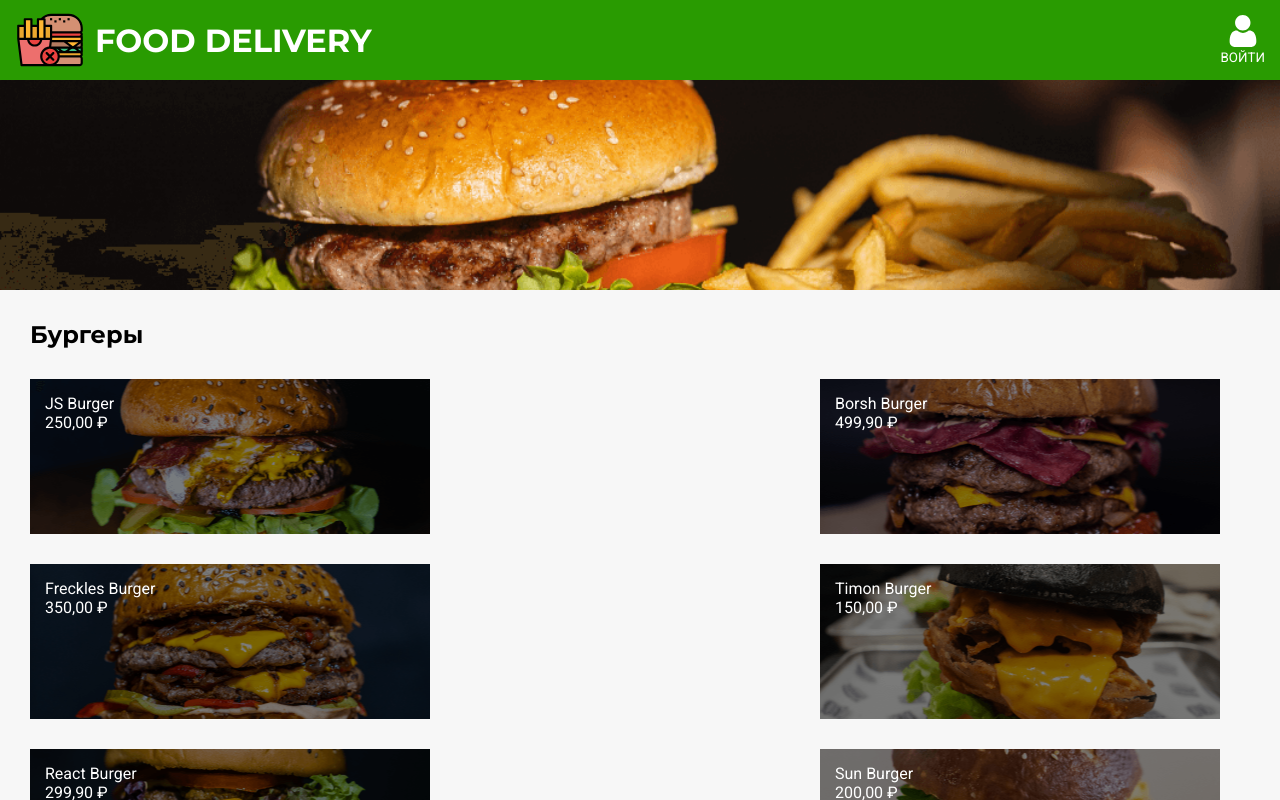
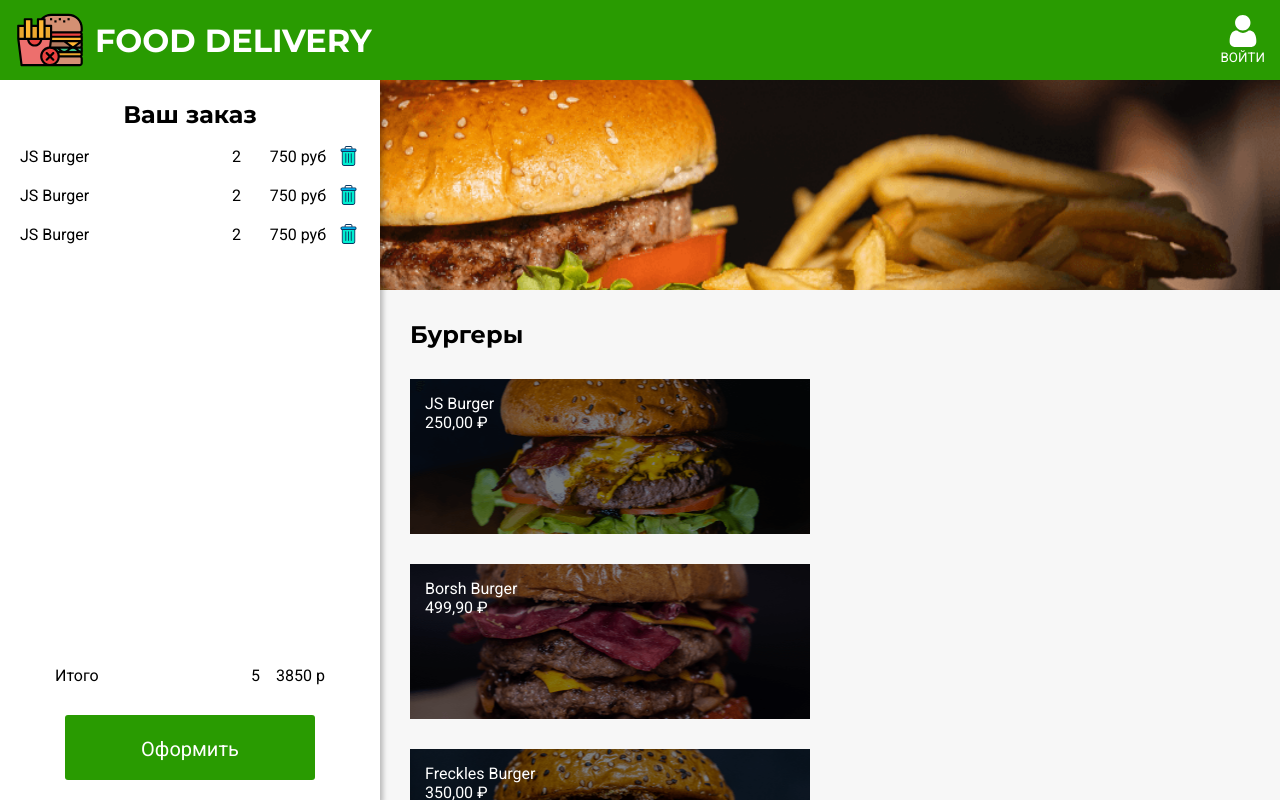
Before and after one commit to maksim994/food-delivery, a React (Create React App) app: page / in a window 1280 px wide. Shown: the top 800 px of the page. Built offline with nearby package versions, Linux system fonts and the light colour scheme.

Commit message:
Урок 6. Закрепляем пройденное

```diff
--- a/src/App.js
+++ b/src/App.js
@@ -5,7 +5,7 @@
 import { GlobalStyle } from './Components/GlobalStyle';
 import { BannerSection } from './Components/Banner';
 import { ModalItem } from './Components/ModalItem';
-
+import { Order } from './Components/Order';
 
 function App() {
 
@@ -15,6 +15,7 @@
     <React.Fragment>
       <GlobalStyle />
       <NavBar />
+      <Order />
       <BannerSection />
       <Menu setOpenItem={setOpenItem} />
       <ModalItem openItem={openItem} setOpenItem={setOpenItem}/>
--- a/src/Components/Menu.js
+++ b/src/Components/Menu.js
@@ -5,7 +5,7 @@
 
 const MenuStyled = styled.main`
   background-color: #F7F7F7;
-
+  margin-left: 380px;
 `
 
 
--- /dev/null
+++ b/src/Components/Order.js
@@ -0,0 +1,65 @@
+import React from 'react';
+import styled from 'styled-components';
+import { ModalButton } from './ModalButton';
+import { OrderListItem } from './OrderListItem';
+
+
+const OrderStyled = styled.section`
+  position: fixed;
+  display: flex;
+  flex-direction: column;
+  top: 80px;
+  left: 0px;
+  background-color: #fff;
+  min-width: 380px;
+  height: calc(100% - 80px);
+  box-shadow: 3px 4px 5px rgba(0, 0, 0, .25);
+  padding: 20px
+`;
+const OrderTitle = styled.h2`
+  text-align: center;
+`;
+
+const OrderContent = styled.div`
+  flex-grow: 1;
+`;
+
+const OrderList = styled.ul`
+
+`;
+
+
+const Total = styled.div`
+  display: flex;
+  margin: 0px 35px 30px;
+  & span:first-child{
+    flex-grow: 1
+  }
+`;
+
+const TotalPrice = styled.span`
+  text-align: right;
+  min-width: 65px;
+`;
+
+export const Order = () => {
+  return(
+    <OrderStyled>
+      <OrderTitle>Ваш заказ</OrderTitle>
+
+      <OrderContent>
+        <OrderList>
+          <OrderListItem />
+          <OrderListItem />
+          <OrderListItem />
+        </OrderList>
+      </OrderContent>
+      <Total>
+        <span>Итого</span>
+        <span>5</span>
+        <TotalPrice>3850 р</TotalPrice>
+      </Total>
+      <ModalButton>Оформить</ModalButton>
+    </OrderStyled>
+  )
+}
--- /dev/null
+++ b/src/Components/OrderListItem.js
@@ -0,0 +1,42 @@
+import React from 'react';
+import styled from 'styled-components';
+
+import trashImage from '../images/trash.svg';
+
+const OrderItemStyles = styled.li`
+  display: flex;
+  margin: 15px 0px;
+  align-items: center;
+`;
+
+const ItemName = styled.span`
+  flex-grow: 1;
+`;
+
+const ItemPrice = styled.span`
+  margin-left: 20px;
+  margin-right:10px;
+  min-width: 65px;
+  text-align: right;
+`;
+
+const TrashButton = styled.button`
+  width: 24px;
+  height: 24px;
+  border-color: transparent;
+  background-color: transparent;
+  background-image: url(${trashImage});
+  background-size: cover;
+  background-position: center;
+  background-repeat: no-repeat;
+  cursor: pointer;
+`;
+
+export const OrderListItem  = () => (
+  <OrderItemStyles>
+    <ItemName>JS Burger</ItemName>
+    <span>2</span>
+    <ItemPrice>750 руб</ItemPrice>
+    <TrashButton />
+  </OrderItemStyles>
+)
```
Also changed, not shown: src/images/trash.svg (added).
